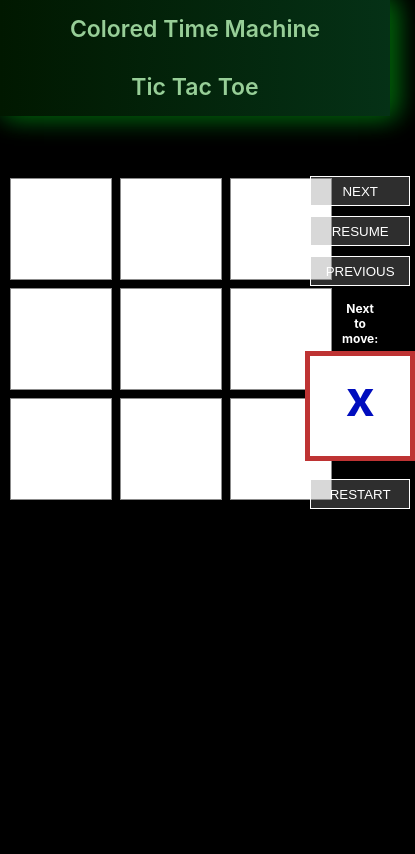
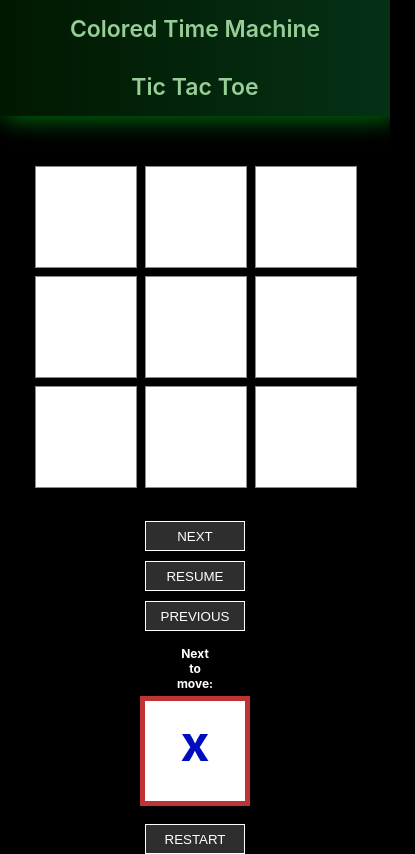
Before and after one commit to nicolasmilitello/tictactoe, a React (Create React App) app in the folder week7/: page /tic-tac-toe in a window 390 px wide. Shown: the whole page, 415 px wide, since content can reach past the window. Built offline with nearby package versions, Linux system fonts and the light colour scheme.

Commit message:
styles: add media queries to tic tac toe page

```diff
--- a/week7/src/views/tic-tac-toe/tic-tac-toe.styles.scss
+++ b/week7/src/views/tic-tac-toe/tic-tac-toe.styles.scss
@@ -120,3 +120,27 @@
 		}
 	}
 }
+
+@media only screen and (max-width: 570px) {
+	.tictactoeContainer {
+		.tictactoeContainer__controlsContainer {
+			flex-direction: column;
+
+			.tictactoeContainer__controlsContainer__buttonsContainer {
+				margin-top: 25px;
+			}
+		}
+
+		.tictactoeContainer__winner {
+			border: 2px solid #be3333;
+			border-radius: 15px;
+			width: 50%;
+			margin: 25px;
+			align-self: center;
+
+			p {
+				font-size: 20px;
+			}
+		}
+	}
+}
```
